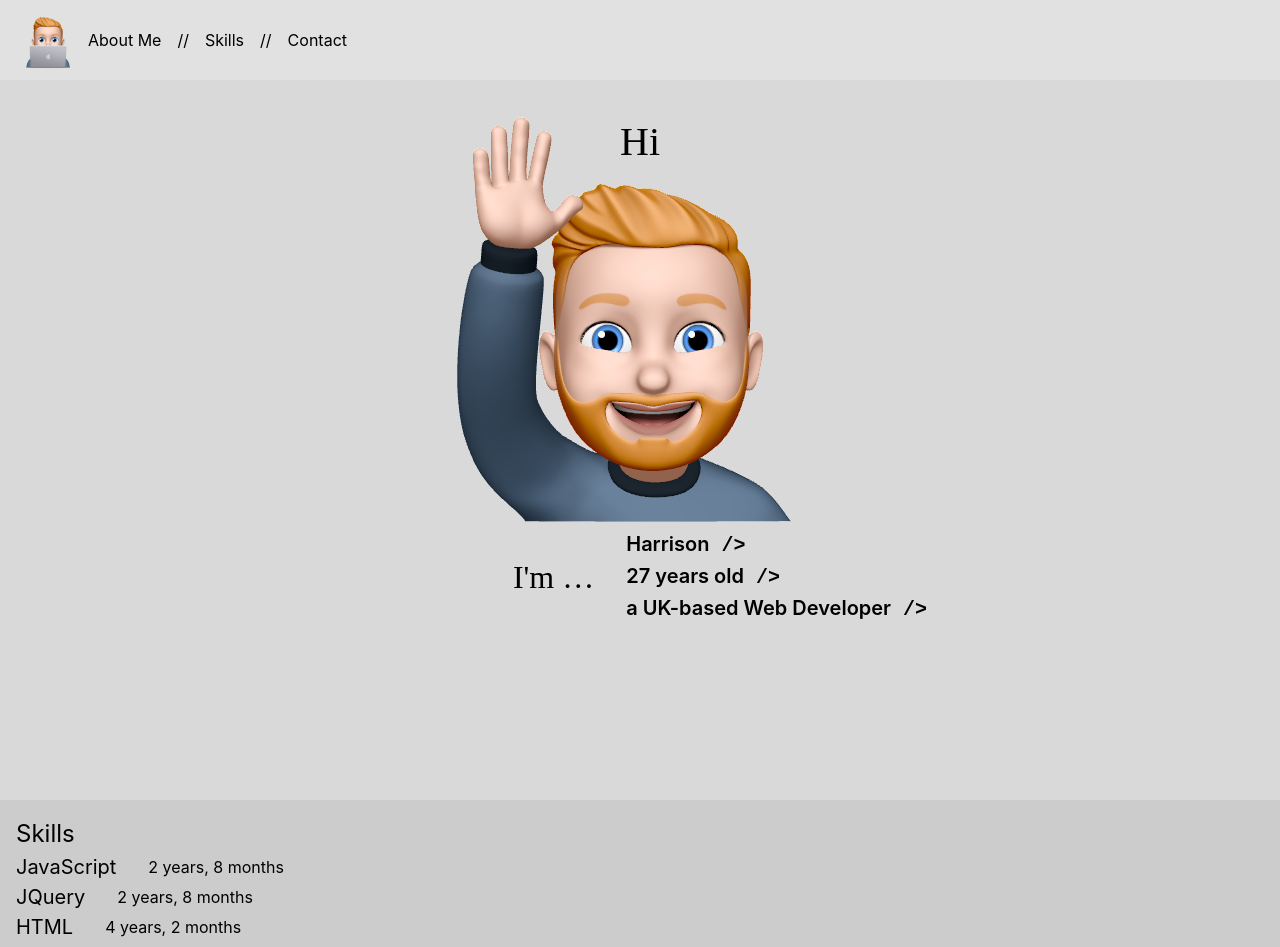
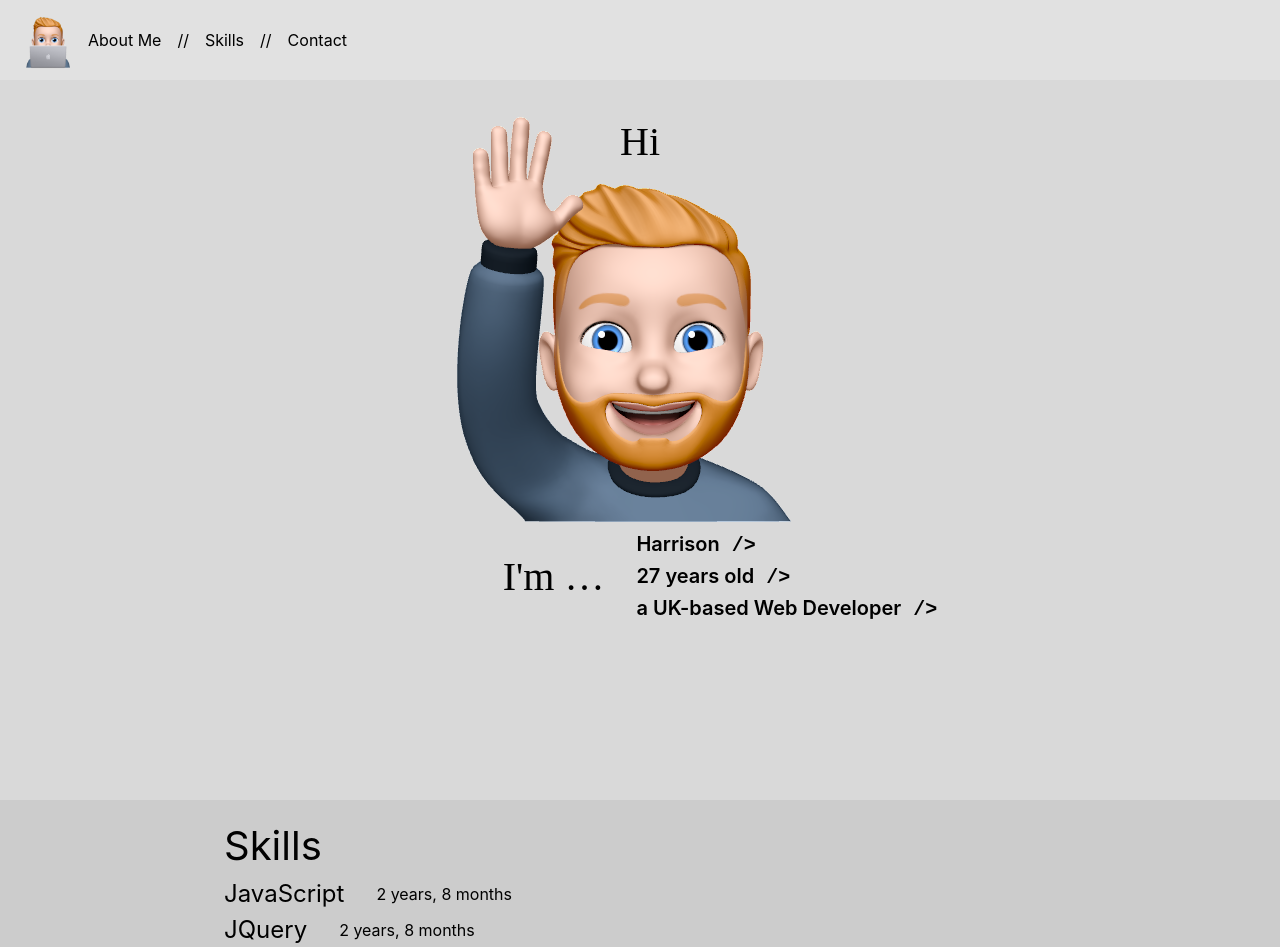
Before and after one commit to hraybould/portfolio, a React (Create React App) app: page / in a window 1280 px wide. Shown: the top 947 px of the page. Built offline with nearby package versions, Linux system fonts and the light colour scheme.

Commit message:
adjusted meta color-theme and Sections

```diff
--- a/public/index.html
+++ b/public/index.html
@@ -4,11 +4,21 @@
     <meta charset="utf-8" />
     <link rel="icon" href="%PUBLIC_URL%/favicon.ico" />
     <meta name="viewport" content="width=device-width, initial-scale=1" />
-    <meta name="theme-color" content="#000000" />
-    <meta name="color-scheme" content="dark light" />
+    <!-- Meta tags for Colou Schemes -->
+    <meta name="color-scheme" content="light dark" />
+    <meta
+      name="theme-color"
+      content="#FFFFFF"
+      media="(prefers-color-scheme: light)"
+    />
+    <meta
+      name="theme-color"
+      content="#000000"
+      media="(prefers-color-scheme: dark)"
+    />
     <meta
       name="description"
-      content="Web site created using create-react-app"
+      content="A simple portfolio site created by Harrison Raybould"
     />
     <link rel="apple-touch-icon" href="%PUBLIC_URL%/logo192.png" />
     <!--
--- a/src/components/Header/Header.tsx
+++ b/src/components/Header/Header.tsx
@@ -3,7 +3,7 @@ import mac from "assets/memoji/mac.png";
 import { headerId } from "./models";
 import React, { useEffect, useState } from "react";
 
-export const Header: React.FC<{}> = () => {
+export const Header: React.FC = () => {
   // Determines if a user has scrolled from the top of the page
   // A user may click the Image to scroll to the top
   // This is done my adding the Clickable class
--- a/src/components/Navigation/Navigation.tsx
+++ b/src/components/Navigation/Navigation.tsx
@@ -2,18 +2,22 @@ import { headerId } from "components/Header/models";
 import { ALL_SECTIONS } from "components/Sections/Sections";
 import React from "react";
 
-export const Navigation: React.FC<{}> = () => {
+export const Navigation: React.FC = () => {
   return (
     <nav>
       <ul>
-        {(Object.keys(ALL_SECTIONS) as Array<keyof typeof ALL_SECTIONS>).map(
+        {ALL_SECTIONS.map(
           (section, index) =>
-            ALL_SECTIONS[section].sectionVisible && (
-              <React.Fragment key={section}>
+            section.sectionVisible && (
+              <React.Fragment key={section.id}>
+                {/* Add Spacer if index greater than 0 */}
                 {!!index && <span className="NavSpacer">&#x2F;&#x2F;</span>}
                 <li>
-                  <span className="NavLink" onClick={scrollIntoView(section)}>
-                    {section}
+                  <span
+                    className="NavLink"
+                    onClick={scrollIntoView(section.id)}
+                  >
+                    {section.titleText}
                   </span>
                 </li>
               </React.Fragment>
@@ -24,7 +28,7 @@ export const Navigation: React.FC<{}> = () => {
   );
 };
 
-const scrollIntoView = (section: keyof typeof ALL_SECTIONS) => () => {
+const scrollIntoView = (section: typeof ALL_SECTIONS[number]["id"]) => () => {
   // Find Section element
   const sectionElement = document.getElementById(section);
   const top = sectionElement ? sectionElement.getBoundingClientRect().top : 0;
--- a/src/components/Navigation/_Navigation.scss
+++ b/src/components/Navigation/_Navigation.scss
@@ -29,7 +29,7 @@ nav {
           left: 0;
           width: 100%;
           height: 0.1rem;
-          @include media-colour-scheme(background-color, $white100, $black100);
+          @include media-colour-scheme(background-color, $black100, $white100);
 
           // opacity: 0;
           transform: scale(0);
--- a/src/components/Sections/AboutMe.tsx
+++ b/src/components/Sections/AboutMe.tsx
@@ -9,7 +9,7 @@ const ClosingTag = () => <span className="ClosingTag">&#x20;&#x2F;&#x3E;</span>;
 
 export const AboutMe: React.FC<AboutMeProps> = () => {
   return (
-    <div className="AboutMeSection">
+    <div className="SectionInner AboutMeSection">
       <h1 className="HiText CursiveFont">Hi</h1>
       <img
         // className="ClippedImg"
@@ -17,20 +17,20 @@ export const AboutMe: React.FC<AboutMeProps> = () => {
         alt="Memoji of Me, Harrison"
       />
       <div className="DisplayFlex">
-        <div className="ImText CursiveFont LargeText">I'm &#8230;</div>
+        <h2 className="ImText CursiveFont">I'm &#8230;</h2>
         <div>
-          <h3 className="InfoText">
+          <div className="MediumText InfoText">
             Harrison
             <ClosingTag />
-          </h3>
-          <h3 className="InfoText">
+          </div>
+          <div className="MediumText InfoText">
             {durationFormatter({ start: DATE_OF_BIRTH, format: ["years"] })} old
             <ClosingTag />
-          </h3>
-          <h3 className="InfoText">
+          </div>
+          <div className="MediumText InfoText">
             a UK-based Web Developer
             <ClosingTag />
-          </h3>
+          </div>
         </div>
       </div>
     </div>
--- a/src/components/Sections/Sections.tsx
+++ b/src/components/Sections/Sections.tsx
@@ -1,18 +1,20 @@
 import { AboutMe } from "./AboutMe";
 import { Contact } from "./Contact";
-import { SectionsStructure } from "./models";
+import { Section } from "./models";
 import { Resume } from "./Resume";
 import { Skills } from "./Skills";
 
 export const SectionsBuilder: React.FC = () => {
   return (
     <div className="SectionsWrapper">
-      {(Object.keys(ALL_SECTIONS) as Array<keyof typeof ALL_SECTIONS>).map(
+      {ALL_SECTIONS.map(
         (section) =>
-          ALL_SECTIONS[section].sectionVisible && (
-            <section id={section} key={section}>
-              {ALL_SECTIONS[section].titleVisible && <h2>{section}</h2>}
-              {ALL_SECTIONS[section].content}
+          section.sectionVisible && (
+            <section id={section.id} key={section.titleText}>
+              <div className="SectionInner">
+                {section.titleVisible && <h2>{section.titleText}</h2>}
+                {section.sectionContent}
+              </div>
             </section>
           )
       )}
@@ -20,29 +22,33 @@ export const SectionsBuilder: React.FC = () => {
   );
 };
 
-export const ALL_SECTIONS: SectionsStructure = {
-  "About Me": {
+export const ALL_SECTIONS: Section[] = [
+  {
     id: "about-me",
+    titleText: "About Me",
     titleVisible: false,
-    content: <AboutMe />,
+    sectionContent: <AboutMe />,
     sectionVisible: true,
   },
-  Skills: {
+  {
     id: "skills",
+    titleText: "Skills",
     titleVisible: true,
-    content: <Skills />,
+    sectionContent: <Skills />,
     sectionVisible: true,
   },
-  Resume: {
+  {
     id: "resume",
     titleVisible: true,
-    content: <Resume />,
+    titleText: "Resume",
+    sectionContent: <Resume />,
     sectionVisible: false,
   },
-  Contact: {
-    id: "contact",
+  {
+    id: "contact-me",
+    titleText: "Contact",
     titleVisible: true,
-    content: <Contact />,
+    sectionContent: <Contact />,
     sectionVisible: true,
   },
-};
+];
--- a/src/components/Sections/_Sections.scss
+++ b/src/components/Sections/_Sections.scss
@@ -9,6 +9,11 @@
     }
     &:nth-child(even) {
       @include media-colour-scheme(background-color, $white80, $black80);
+    }
+    .SectionInner {
+      margin: auto;
+      @include media-min-width($desktopBreakpoint) {
+        max-width: 65vw;
       }
 
       .AboutMeSection {
@@ -35,11 +40,6 @@
       }
 
       .ContactSection {
-      // max-width: 60vw;
-      @include media-min-width($desktopBreakpoint) {
-        max-width: 60vw;
-      }
-      margin: auto;
         .Link {
           color: unset;
         }
@@ -56,3 +56,4 @@
       }
     }
   }
+}
--- a/src/components/Sections/models.ts
+++ b/src/components/Sections/models.ts
@@ -1,9 +1,10 @@
 type SectionName = "About Me" | "Skills" | "Resume" | "Contact";
 
-type Section = {
+export type Section = {
   id: string;
+  titleText: SectionName;
   titleVisible: boolean;
-  content: React.ReactNode;
+  sectionContent: React.ReactNode;
   sectionVisible: boolean;
 };
 
--- a/src/styles/_global.scss
+++ b/src/styles/_global.scss
@@ -41,29 +41,36 @@ body {
   width: 100%;
 }
 
-h1 {
+h1,
+.XXLargeText {
   font-size: 200%;
   @include media-min-width($laptopBreakpoint) {
     font-size: 250%;
   }
 }
 
-h2 {
+h2,
+.XLargeText {
+  font-size: 200%;
+  @include media-min-width($laptopBreakpoint) {
+    font-size: 250%;
+  }
+}
+
+h3,
+.LargeText {
   font-size: 125%;
   @include media-min-width($laptopBreakpoint) {
     font-size: 150%;
   }
 }
 
-h3 {
+h4,
+.MediumText {
   font-size: 110%;
   @include media-min-width($laptopBreakpoint) {
     font-size: 125%;
   }
-}
-
-.LargeText {
-  font-size: 200%;
 }
 
 .CursiveFont {
```
Also changed, not shown: public/manifest.json. Lines whose indentation alone changed are shown as unchanged.
